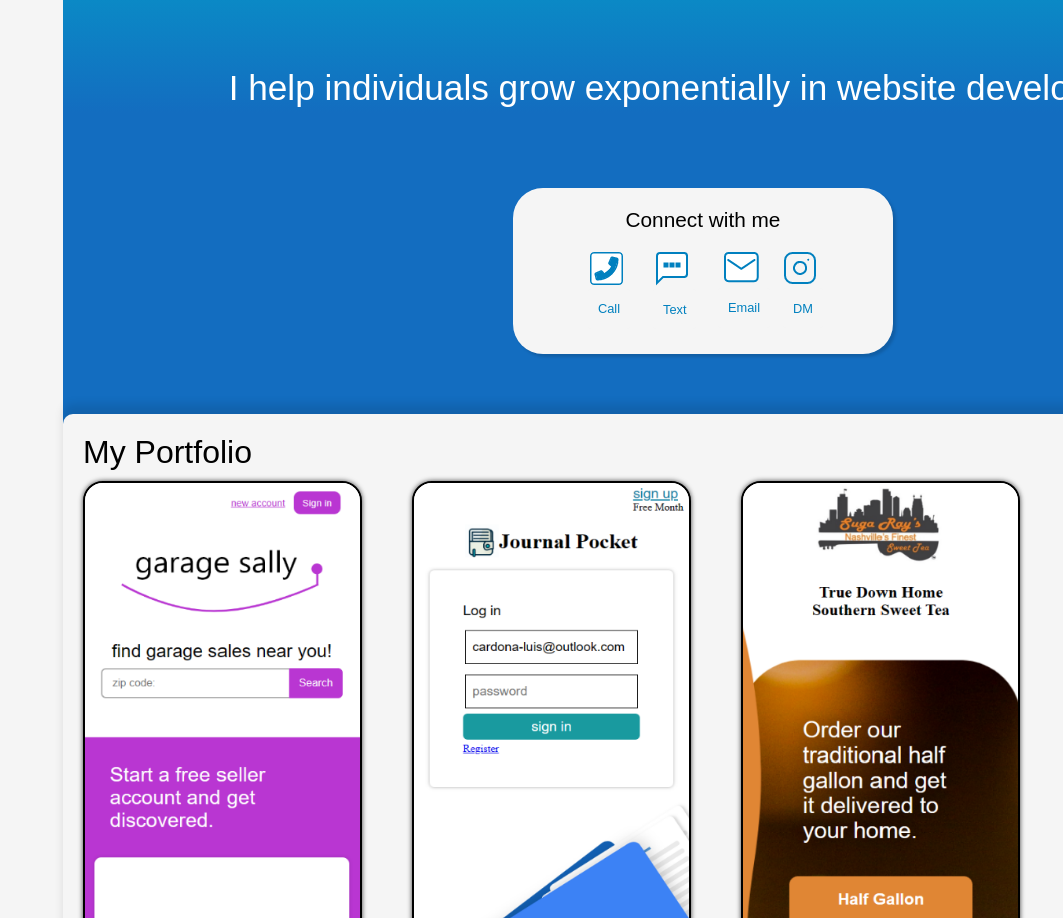
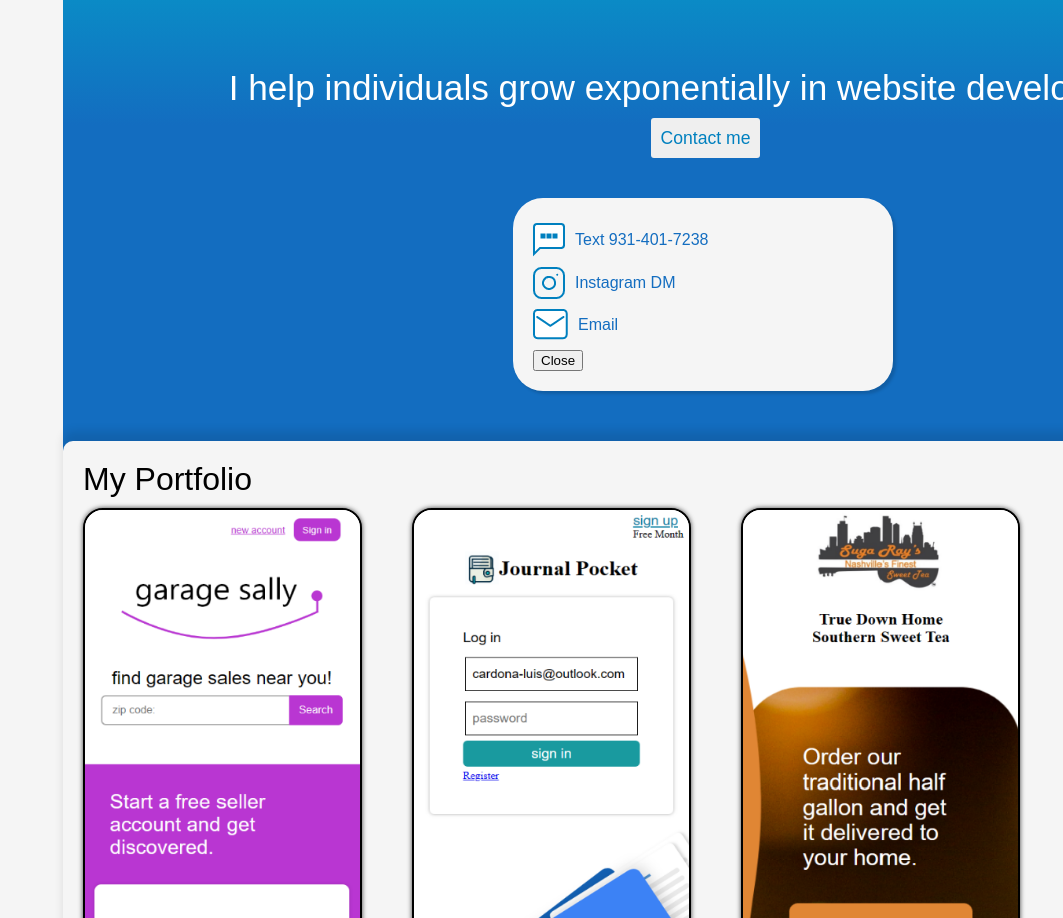
Before and after one commit to louieLouie117/Outline, a React (Create React App) app in the folder client/: page / in a window 1280 px wide. Shown: the part 1536-2454 px from the top of the page, without its empty margins (217-1280 px from the left). Built offline with nearby package versions, Linux system fonts and the light colour scheme.

Commit message:
fixedContact

```diff
--- a/client/src/components/AboutMe.jsx
+++ b/client/src/components/AboutMe.jsx
@@ -53,6 +53,18 @@ function AboutMe(props) {
     }
 
 
+    const [contactOptions, setContactOptions] = useState(true)
+
+    const ContactMeHandler = e =>{
+      if(e.target.innerText === "Contact me"){
+        setContactOptions(true)
+      }else{
+        setContactOptions(false)
+      }
+
+    }
+
+
 
 
   return (
@@ -84,43 +96,14 @@ function AboutMe(props) {
 
                   </footer>
 
-                  <footer className="ContactMeFooter">
+                  <div className='GridContainer'>
+                    {/* <a href="https://buy.stripe.com/aEU6rFcPy7qj6xGeUV">
+                      <button>My Services</button>
+                    </a> */}
 
-<div className='Contact-Container' >
+                    <button onClick={ContactMeHandler}>Contact me</button>
 
-  <h2>Connect with me</h2>
-
-      <main>
-      <a href="tel:931-401-7238">
-        <img src="/assets/icons/IconPhone.png" alt="" />
-      <button>Call</button>
-
-      </a>
-
-      <a href="sms:931-401-7238">
-        <img src="/assets/icons/IconText.png" alt="" />
-      <button>Text</button>
-      </a>
-
-
-      <a href="mailTo:LCwebsitesolutions@outlook.com?subject=Website&body= Hello Luis Cardona">
-        <img src="/assets/icons/IconEmail.png" alt="" />
-        <button>Email</button>
-      </a>
-      <a href="https://www.instagram.com/garagesally.founder/">
-        <img src="/assets/icons/IconInsta.png" alt="" />
-      <button>DM</button>
-      </a>
-
-      </main>
-
-
-
-
-</div>
-
-</footer>
-
+                    </div>
 
 
 
@@ -133,7 +116,38 @@ function AboutMe(props) {
 
          </header>
 
+                  <div className='Contact-Container' style={{display: contactOptions ? "grid" : "none"}}>
 
+
+                      <main>
+                      {/* <a href="tel:931-401-7238">
+                        <img src="/assets/icons/IconPhone.png" alt="" />
+                      </a> */}
+                      <a href="sms:931-401-7238">
+                        <img src="/assets/icons/IconText.png" alt="" />Text 931-401-7238
+                      </a>
+
+
+
+
+
+                        <a href="https://www.instagram.com/garagesally.founder/">
+                        <img src="/assets/icons/IconInsta.png" alt="" />Instagram DM
+                      </a>
+
+
+                      <a href="mailTo:LCwebsitesolutions@outlook.com?subject=Website&body= Hello Luis Cardona">
+                        <img src="/assets/icons/IconEmail.png" alt="" />Email
+                      </a>
+
+
+                      </main>
+
+                      <header>
+                        <button onClick={ContactMeHandler}>Close</button>
+                      </header>
+
+                    </div>
 
 
         <div className="mySkills-container">
--- a/client/src/models/landingPage.css
+++ b/client/src/models/landingPage.css
@@ -355,14 +355,19 @@ iframe ::-webkit-scrollbar{
 
 
   .Contact-Container>main{
-    display: flex;
-    column-gap: 10px;
-    justify-self: center;
+    display: grid;
+    row-gap: 10px;
     padding-top: 5px;
     align-content: center;
-    justify-items: center;
 
   }
+
+  .Contact-Container>main>div{
+    display: flex;
+    align-items: center;
+  }
+
+
 
   .Contact-Container>h2{
     font: 1.3em sans-serif;
@@ -370,12 +375,10 @@ iframe ::-webkit-scrollbar{
   }
 
   .Contact-Container>main a{
-    display: grid;
-    text-decoration: none;
-    justify-items: center;
-    row-gap: 3px;
-    padding: 5px;
-    width: 45px;
+    display: flex;
+    column-gap: 10px;
+    align-items: center;
+
 
   }
 
```
